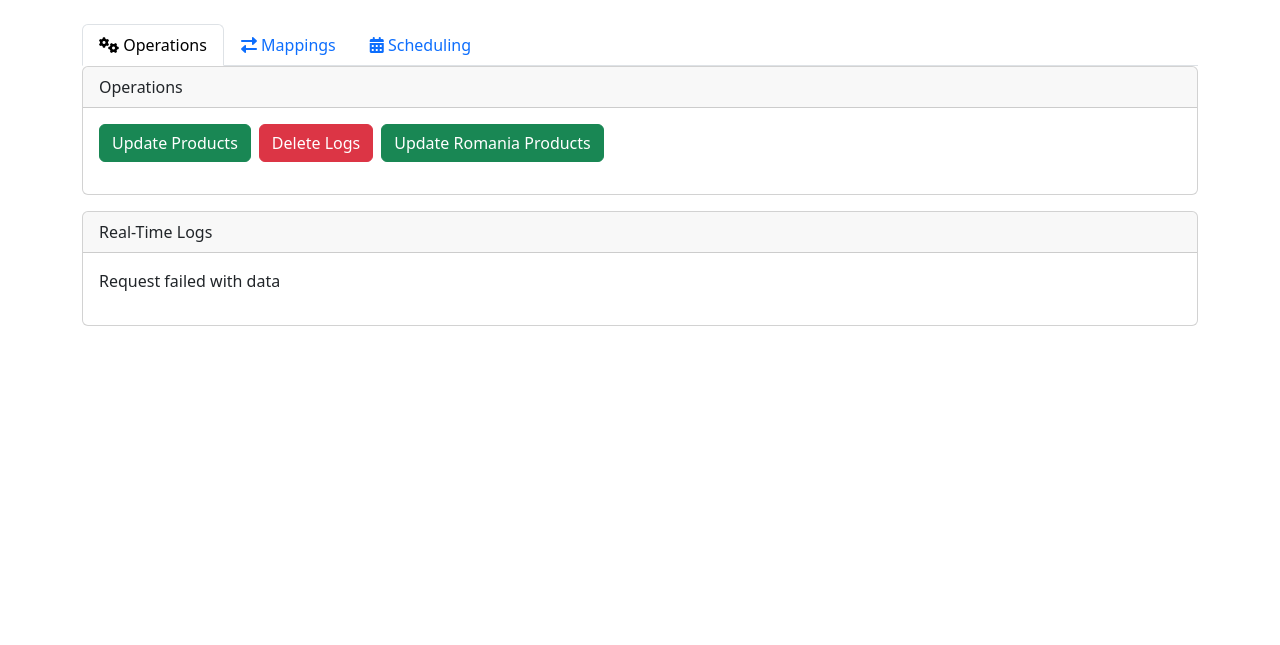
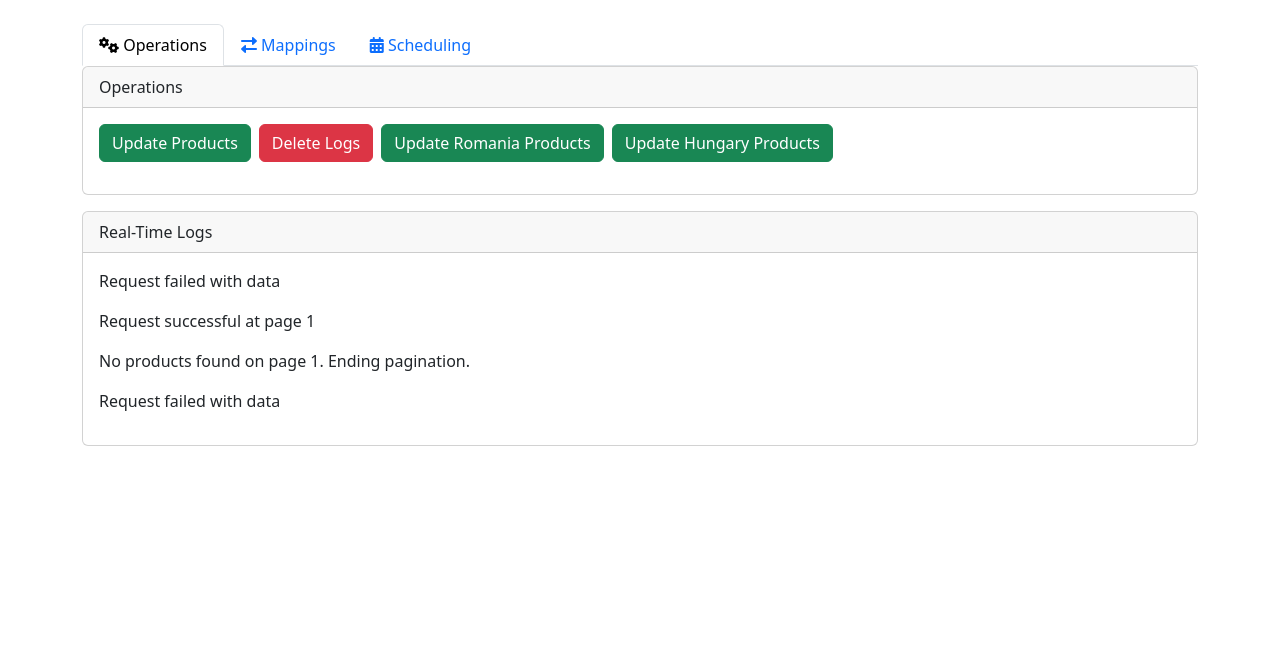
Before and after one commit to gochev06/idcars-emag, a Flask app: page /dashboard in a window 1280 px wide. Shown: the part 56-701 px from the top of the page. Before the commit the page ends 382 px from the top, so only its background shows below. Run offline with Flask 3, Linux system fonts and the light colour scheme; the visitor is signed in with stand-in values (Sample User, id 1); data comes from the database, SQL or seed files in the repository; parts of the project's set-up code (start-up, migrations or seed data) failed here and were passed over.

Commit message:
feat: add functionality to update Hungary products and enhance operations panel

```diff
--- a/app/templates/dashboard.html
+++ b/app/templates/dashboard.html
@@ -197,6 +197,28 @@
       showAlert('Starting update...', 'info');
 
       fetch('/api/update/ro', {
+          method: 'POST',
+          headers: { 'Content-Type': 'application/json' },
+          body: JSON.stringify({ pause: 1, batch_size: 50 })
+      })
+      .then(response => response.json())
+      .then(data => {
+          console.log('Update started:', data);
+          updateStatusInterval = setInterval(checkUpdateStatus, 5000);
+      })
+      .catch(error => {
+          showSpinner(false);
+          showAlert('Error starting update: ' + error, 'danger');
+          console.error('Error starting update:', error);
+      });
+    });
+
+
+    document.getElementById('updateRomaniaBtn').addEventListener('click', function() {
+      showSpinner(true);
+      showAlert('Starting update...', 'info');
+
+      fetch('/api/update/hu', {
           method: 'POST',
           headers: { 'Content-Type': 'application/json' },
           body: JSON.stringify({ pause: 1, batch_size: 50 })
--- a/app/templates/partials/_operations.html
+++ b/app/templates/partials/_operations.html
@@ -8,6 +8,7 @@
         <button id="updateBtn" class="btn btn-success me-2">Update Products</button>
         <button id="deleteLogsBtn" class="btn btn-danger me-2">Delete Logs</button>
         <button id="updateRomaniaBtn" class="btn btn-success me-2">Update Romania Products</button>
+        <button id="updateHungaryBtn" class="btn btn-success me-2">Update Hungary Products</button>
       </div>
       <div id="operationStatus" class="alert d-none" role="alert">
           <!-- Status message will appear here -->
```
